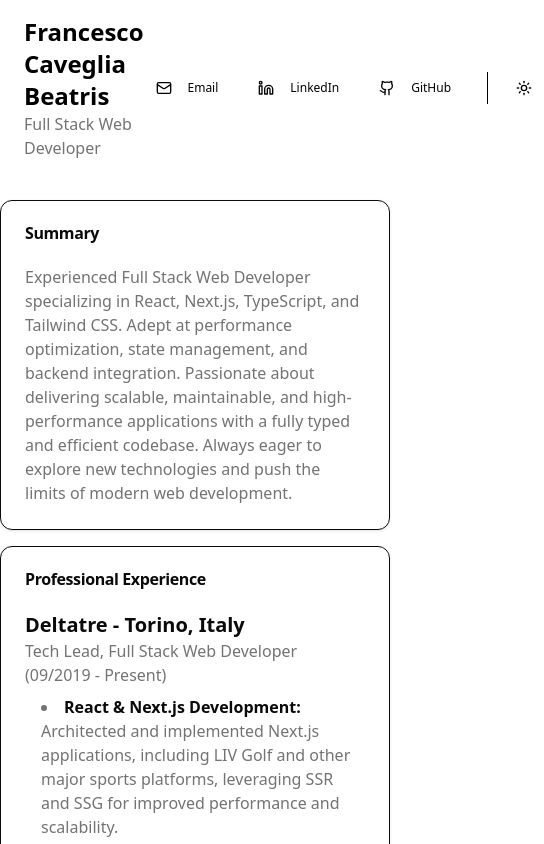
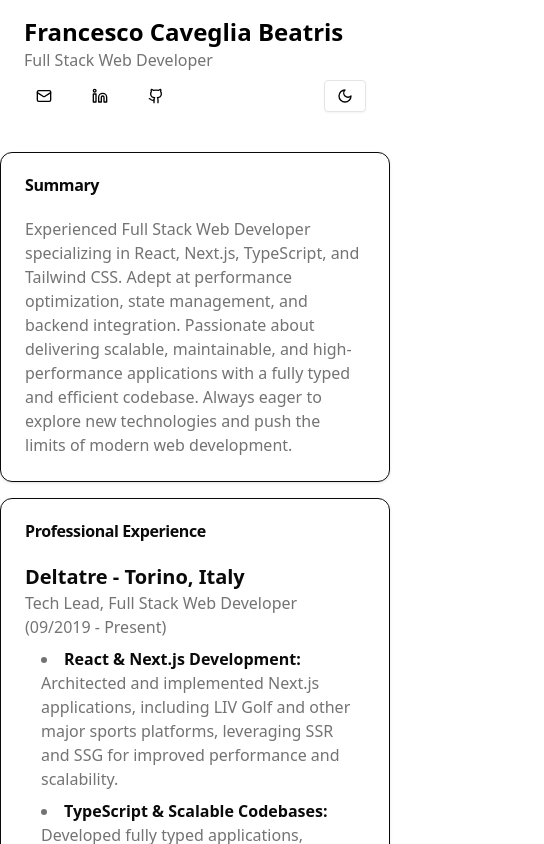
Before and after one commit to cavez86/portfolio, a Next.js app: page / in a window 390 px wide. Shown: the top 844 px of the page, 544 px wide, since content can reach past the window. Built offline with nearby package versions, Linux system fonts and the light colour scheme.

Commit message:
Refactor layout and header components for improved structure and styling

```diff
--- a/src/app/layout.tsx
+++ b/src/app/layout.tsx
@@ -2,6 +2,7 @@ import type { Metadata } from 'next';
 import { Geist } from 'next/font/google';
 import './globals.css';
 import { ThemeProvider } from '@/components/theme-provider';
+import { Header } from '@/components/header';
 
 const geist = Geist({
   subsets: ['latin'],
@@ -23,6 +24,7 @@ export default function RootLayout({
     <html lang="en" suppressHydrationWarning>
       <body className={`${geist.variable} font-sans antialiased`}>
         <ThemeProvider attribute="class" defaultTheme="system" enableSystem>
+          <Header />
           {children}
         </ThemeProvider>
       </body>
--- a/src/app/page.tsx
+++ b/src/app/page.tsx
@@ -1,4 +1,3 @@
-import { HeaderCard } from '@/components/header';
 import { SummaryCard } from '@/components/cards/summary-card';
 import { ExperienceCard } from '@/components/cards/experience-card';
 import { SkillsCard } from '@/components/cards/skills-card';
@@ -7,12 +6,7 @@ import { EducationCard } from '@/components/cards/education-card';
 import { LanguagesCard } from '@/components/cards/languages-card';
 import { AdditionalInfoCard } from '@/components/cards/additional-info-card';
 
-export default function Home() {
-  return (
-    <>
-      <header className="sticky top-0 z-50">
-        <HeaderCard />
-      </header>
+const Home = () => (
   <main className="container mx-auto flex max-w-[1264px] flex-col gap-4 pt-6 pb-4 lg:gap-8 lg:pb-8">
     <div className="flex flex-col gap-4 lg:flex-row lg:gap-8">
       <div className="flex flex-col gap-4 lg:w-2/3 lg:gap-8">
@@ -28,6 +22,6 @@ export default function Home() {
       </div>
     </div>
   </main>
-    </>
 );
-}
+
+export default Home;
--- a/src/components/header.tsx
+++ b/src/components/header.tsx
@@ -3,26 +3,24 @@ import { ContactIcon } from '@/components/contact-icon';
 import { personalInfo } from '@/data/content';
 import { ThemeToggle } from '@/components/theme-toggle';
 
-export function HeaderCard() {
-  return (
-    <div className="bg-background/50 flex items-center justify-between rounded-lg px-6 py-4 backdrop-blur-xl">
+export const Header = () => (
+  <header className="dark bg-background/50 sticky -top-18 z-50 flex flex-wrap items-center justify-between gap-2 rounded-lg px-6 py-4 backdrop-blur-xl md:top-0">
     <div className="flex flex-col">
       <h1 className="text-2xl font-bold">{personalInfo.name}</h1>
       <p className="text-muted-foreground">{personalInfo.title}</p>
     </div>
-      <div className="flex items-center gap-4">
+    <div className="flex w-full items-center gap-4">
       {personalInfo.contacts.map((contact) => (
         <Button key={contact.type} variant="ghost" size="sm" className="rounded" asChild>
           <a href={contact.url}>
-              <ContactIcon type={contact.type} className="mr-2 h-4 w-4" />
-              {contact.label}
+            <ContactIcon type={contact.type} className="h-4 w-4 md:mr-2" />
+            <span className="hidden md:block">{contact.label}</span>
           </a>
         </Button>
       ))}
-        <div className="ml-2 border-l pl-4">
+      <div className="ml-auto md:ml-2 md:border-l md:pl-4">
         <ThemeToggle />
       </div>
     </div>
-    </div>
+  </header>
 );
-}
--- a/src/components/theme-toggle.tsx
+++ b/src/components/theme-toggle.tsx
@@ -9,7 +9,7 @@ export function ThemeToggle() {
 
   return (
     <Button
-      variant="ghost"
+      variant="outline"
       className="rounded"
       size="sm"
       onClick={() => setTheme(theme === 'light' ? 'dark' : 'light')}
```
Lines whose indentation alone changed are shown as unchanged.
